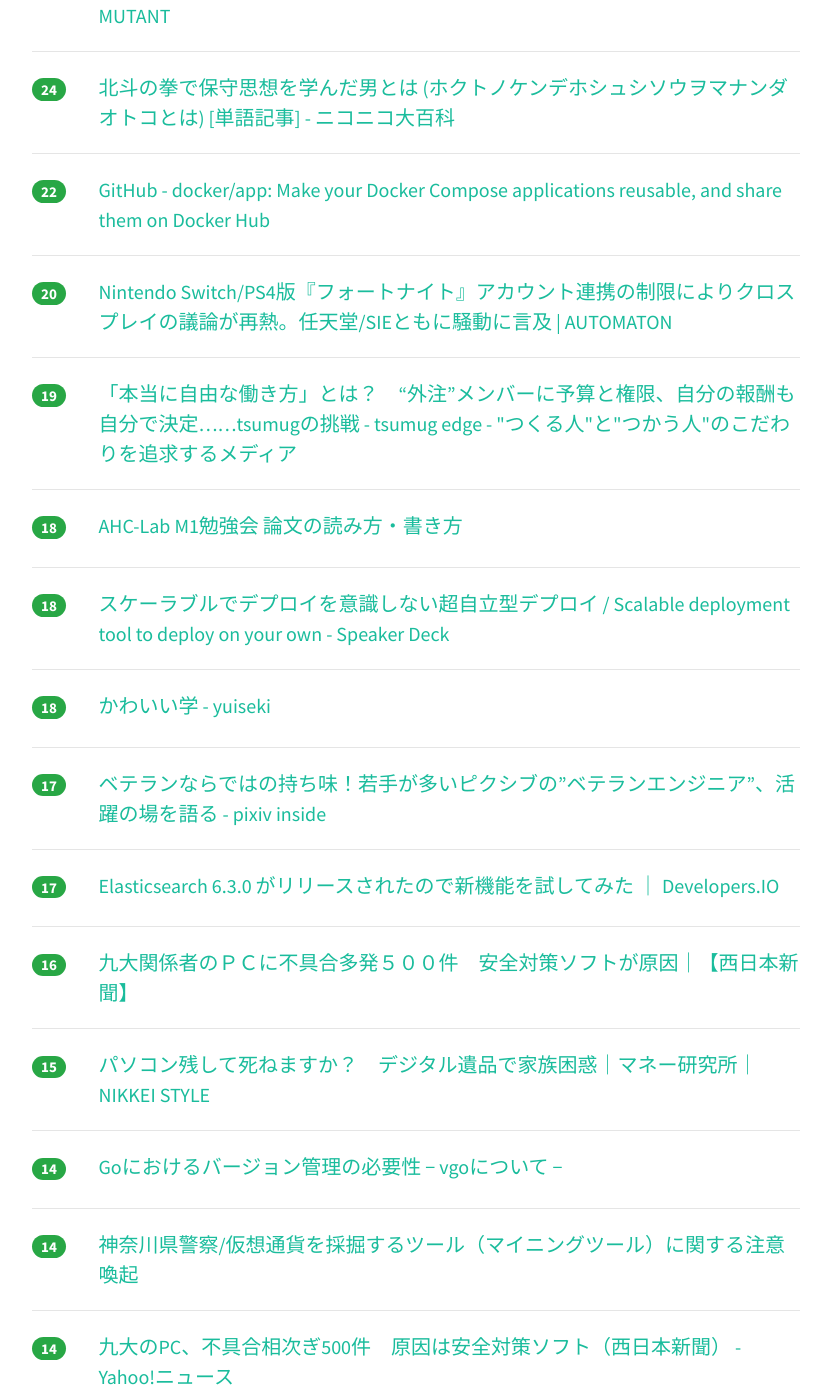
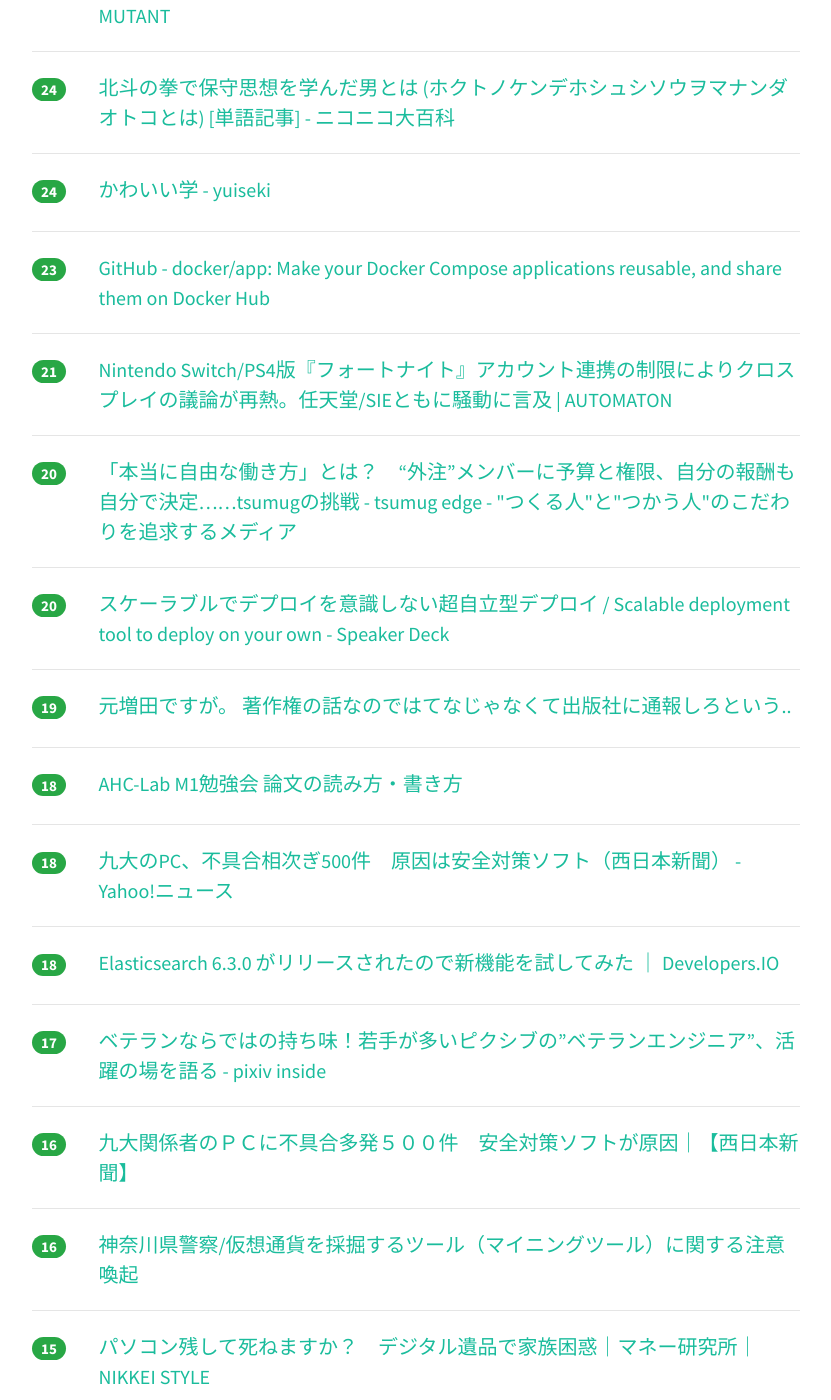
Before and after one commit to yatta47/hatena-matome-site, a Jekyll site: the page built from _posts/2018-06-16-hatena.md, in a window 1280 px wide and 1400 px high, scrolled down 1610 px. Shown: the whole window, without its empty margins (224-1055 px from the left). Built offline with Jekyll 4.4.1, drawn with Linux system fonts in a browser that asks for light colours; nearby versions of some CDN libraries; some of the changed text lies outside the part shown.

Commit message:
Updated 2018-06-16

```diff
--- a/_posts/2018-06-16-hatena.md
+++ b/_posts/2018-06-16-hatena.md
@@ -1,38 +1,43 @@
 ---
 layout: post
 title:  "2018-06-16 はてぶIT"
-date:   2018-06-16 15:01:18
+date:   2018-06-16 16:02:45
 tags: [it-hotentry]
 ---
-37 件のデータあり
+41 件のデータあり
 
 <hr><div class="row">
-<div class="col-1"><span class="badge badge-pill badge-success h2">303</span></div>
+<div class="col-1"><span class="badge badge-pill badge-success h2">328</span></div>
 <div class="col-11"><a href='https://togetter.com/li/1237551' target='_blank'>NHK「専門家によるとマイニングのサイトにアクセスした瞬間からパソコンに負荷がかかります」→専門家「全部カットされて真逆のことを報道されました！」 - Togetter</a></div>
 </div>
 <hr>
 <div class="row">
-<div class="col-1"><span class="badge badge-pill badge-success h2">197</span></div>
+<div class="col-1"><span class="badge badge-pill badge-success h2">203</span></div>
 <div class="col-11"><a href='https://anond.hatelabo.jp/20180614133405' target='_blank'>はてな的には漫画の画像を大量に使用したブログも著作権的にOKという判断らしい</a></div>
 </div>
 <hr>
 <div class="row">
-<div class="col-1"><span class="badge badge-pill badge-success h2">155</span></div>
+<div class="col-1"><span class="badge badge-pill badge-success h2">183</span></div>
 <div class="col-11"><a href='https://www3.nhk.or.jp/tohoku-news/20180614/0001607.html' target='_blank'>他人のＰＣを遠隔操作し仮想通貨｜NHK 東北のニュース</a></div>
 </div>
 <hr>
 <div class="row">
-<div class="col-1"><span class="badge badge-pill badge-success h2">105</span></div>
+<div class="col-1"><span class="badge badge-pill badge-success h2">110</span></div>
 <div class="col-11"><a href='https://mainichi.jp/articles/20180615/dde/001/040/057000c' target='_blank'>チェック：仮想通貨　マイニング初立件　「不正採掘」真っ向対立　警察「ＰＣ無断使用」／弁護側「合法」 - 毎日新聞</a></div>
 </div>
 <hr>
 <div class="row">
-<div class="col-1"><span class="badge badge-pill badge-success h2">60</span></div>
+<div class="col-1"><span class="badge badge-pill badge-success h2">68</span></div>
 <div class="col-11"><a href='http://blog.nicovideo.jp/niconews/77307.html' target='_blank'>【報告】5月30日からの断続的な障害につきまして|ニコニコインフォ</a></div>
 </div>
 <hr>
 <div class="row">
-<div class="col-1"><span class="badge badge-pill badge-success h2">38</span></div>
+<div class="col-1"><span class="badge badge-pill badge-success h2">49</span></div>
+<div class="col-11"><a href='http://totb.hatenablog.com/entry/2018/06/16/104424' target='_blank'>［グラフ］増えない賃金 - Think outside the box</a></div>
+</div>
+<hr>
+<div class="row">
+<div class="col-1"><span class="badge badge-pill badge-success h2">39</span></div>
 <div class="col-11"><a href='https://blog.whywrite.it/2018/06/15/how-to-submit-pr-to-kubernetes/' target='_blank'>kubernetesに自分のコードがマージされるまでのフロー | なぜにぶろぐ</a></div>
 </div>
 <hr>
@@ -42,17 +47,12 @@ tags: [it-hotentry]
 </div>
 <hr>
 <div class="row">
-<div class="col-1"><span class="badge badge-pill badge-success h2">36</span></div>
-<div class="col-11"><a href='http://totb.hatenablog.com/entry/2018/06/16/104424' target='_blank'>［グラフ］増えない賃金 - Think outside the box</a></div>
-</div>
-<hr>
-<div class="row">
-<div class="col-1"><span class="badge badge-pill badge-success h2">33</span></div>
+<div class="col-1"><span class="badge badge-pill badge-success h2">34</span></div>
 <div class="col-11"><a href='http://www.meti.go.jp/press/2018/06/20180615001/20180615001.html' target='_blank'>「AI・データの利用に関する契約ガイドライン」を策定しました （METI/経済産業省）</a></div>
 </div>
 <hr>
 <div class="row">
-<div class="col-1"><span class="badge badge-pill badge-success h2">29</span></div>
+<div class="col-1"><span class="badge badge-pill badge-success h2">31</span></div>
 <div class="col-11"><a href='http://www.itmedia.co.jp/mobile/articles/1806/15/news132.html' target='_blank'>日本でキャッシュレス化を進めるには何が必要なのか？ (1/2) - ITmedia Mobile</a></div>
 </div>
 <hr>
@@ -62,13 +62,13 @@ tags: [it-hotentry]
 </div>
 <hr>
 <div class="row">
-<div class="col-1"><span class="badge badge-pill badge-success h2">25</span></div>
-<div class="col-11"><a href='http://www.iwako-light.com/entry/haruosann' target='_blank'>ネガティブすぎるハルオサンのブログ！作り話と思うほどの人生に驚愕 - 人生の物語を楽しむブログ！ネガティブ・ライト</a></div>
+<div class="col-1"><span class="badge badge-pill badge-success h2">26</span></div>
+<div class="col-11"><a href='https://qiita.com/mopemope/items/f2bc3c4595409faec1c2' target='_blank'>Inside Meinheld</a></div>
 </div>
 <hr>
 <div class="row">
 <div class="col-1"><span class="badge badge-pill badge-success h2">25</span></div>
-<div class="col-11"><a href='https://qiita.com/mopemope/items/f2bc3c4595409faec1c2' target='_blank'>Inside Meinheld</a></div>
+<div class="col-11"><a href='http://www.iwako-light.com/entry/haruosann' target='_blank'>ネガティブすぎるハルオサンのブログ！作り話と思うほどの人生に驚愕 - 人生の物語を楽しむブログ！ネガティブ・ライト</a></div>
 </div>
 <hr>
 <div class="row">
@@ -82,18 +82,33 @@ tags: [it-hotentry]
 </div>
 <hr>
 <div class="row">
-<div class="col-1"><span class="badge badge-pill badge-success h2">22</span></div>
+<div class="col-1"><span class="badge badge-pill badge-success h2">24</span></div>
+<div class="col-11"><a href='https://scrapbox.io/yuiseki/%E3%81%8B%E3%82%8F%E3%81%84%E3%81%84%E5%AD%A6' target='_blank'>かわいい学 - yuiseki</a></div>
+</div>
+<hr>
+<div class="row">
+<div class="col-1"><span class="badge badge-pill badge-success h2">23</span></div>
 <div class="col-11"><a href='https://github.com/docker/app' target='_blank'>GitHub - docker/app: Make your Docker Compose applications reusable, and share them on Docker Hub</a></div>
 </div>
 <hr>
 <div class="row">
-<div class="col-1"><span class="badge badge-pill badge-success h2">20</span></div>
+<div class="col-1"><span class="badge badge-pill badge-success h2">21</span></div>
 <div class="col-11"><a href='http://jp.automaton.am/articles/newsjp/20180616-70254/' target='_blank'>Nintendo Switch/PS4版『フォートナイト』アカウント連携の制限によりクロスプレイの議論が再熱。任天堂/SIEともに騒動に言及 | AUTOMATON</a></div>
 </div>
 <hr>
 <div class="row">
+<div class="col-1"><span class="badge badge-pill badge-success h2">20</span></div>
+<div class="col-11"><a href='http://edge.tsumug.com/entry/tsumug-wayofworking' target='_blank'>「本当に自由な働き方」とは？　“外注”メンバーに予算と権限、自分の報酬も自分で決定……tsumugの挑戦 - tsumug edge - "つくる人"と"つかう人"のこだわりを追求するメディア</a></div>
+</div>
+<hr>
+<div class="row">
+<div class="col-1"><span class="badge badge-pill badge-success h2">20</span></div>
+<div class="col-11"><a href='https://speakerdeck.com/linyows/scalable-deployment-tool-to-deploy-on-your-own?slide=1' target='_blank'>スケーラブルでデプロイを意識しない超自立型デプロイ / Scalable deployment tool to deploy on your own - Speaker Deck</a></div>
+</div>
+<hr>
+<div class="row">
 <div class="col-1"><span class="badge badge-pill badge-success h2">19</span></div>
-<div class="col-11"><a href='http://edge.tsumug.com/entry/tsumug-wayofworking' target='_blank'>「本当に自由な働き方」とは？　“外注”メンバーに予算と権限、自分の報酬も自分で決定……tsumugの挑戦 - tsumug edge - "つくる人"と"つかう人"のこだわりを追求するメディア</a></div>
+<div class="col-11"><a href='https://anond.hatelabo.jp/20180616095137' target='_blank'>元増田ですが。 著作権の話なのではてなじゃなくて出版社に通報しろという..</a></div>
 </div>
 <hr>
 <div class="row">
@@ -103,12 +118,12 @@ tags: [it-hotentry]
 <hr>
 <div class="row">
 <div class="col-1"><span class="badge badge-pill badge-success h2">18</span></div>
-<div class="col-11"><a href='https://speakerdeck.com/linyows/scalable-deployment-tool-to-deploy-on-your-own?slide=1' target='_blank'>スケーラブルでデプロイを意識しない超自立型デプロイ / Scalable deployment tool to deploy on your own - Speaker Deck</a></div>
+<div class="col-11"><a href='https://headlines.yahoo.co.jp/hl?a=20180615-00010005-nishinpc-sci' target='_blank'>九大のPC、不具合相次ぎ500件　原因は安全対策ソフト（西日本新聞） - Yahoo!ニュース</a></div>
 </div>
 <hr>
 <div class="row">
 <div class="col-1"><span class="badge badge-pill badge-success h2">18</span></div>
-<div class="col-11"><a href='https://scrapbox.io/yuiseki/%E3%81%8B%E3%82%8F%E3%81%84%E3%81%84%E5%AD%A6' target='_blank'>かわいい学 - yuiseki</a></div>
+<div class="col-11"><a href='https://dev.classmethod.jp/server-side/elasticsearch/released-elasticsearch-6-3-0/' target='_blank'>Elasticsearch 6.3.0 がリリースされたので新機能を試してみた ｜ Developers.IO</a></div>
 </div>
 <hr>
 <div class="row">
@@ -117,13 +132,13 @@ tags: [it-hotentry]
 </div>
 <hr>
 <div class="row">
-<div class="col-1"><span class="badge badge-pill badge-success h2">17</span></div>
-<div class="col-11"><a href='https://dev.classmethod.jp/server-side/elasticsearch/released-elasticsearch-6-3-0/' target='_blank'>Elasticsearch 6.3.0 がリリースされたので新機能を試してみた ｜ Developers.IO</a></div>
+<div class="col-1"><span class="badge badge-pill badge-success h2">16</span></div>
+<div class="col-11"><a href='https://www.nishinippon.co.jp/nnp/national/article/424713/' target='_blank'>九大関係者のＰＣに不具合多発５００件　安全対策ソフトが原因｜【西日本新聞】</a></div>
 </div>
 <hr>
 <div class="row">
 <div class="col-1"><span class="badge badge-pill badge-success h2">16</span></div>
-<div class="col-11"><a href='https://www.nishinippon.co.jp/nnp/national/article/424713/' target='_blank'>九大関係者のＰＣに不具合多発５００件　安全対策ソフトが原因｜【西日本新聞】</a></div>
+<div class="col-11"><a href='http://www.police.pref.kanagawa.jp/mes/mesd7036.htm' target='_blank'>神奈川県警察/仮想通貨を採掘するツール（マイニングツール）に関する注意喚起</a></div>
 </div>
 <hr>
 <div class="row">
@@ -138,12 +153,7 @@ tags: [it-hotentry]
 <hr>
 <div class="row">
 <div class="col-1"><span class="badge badge-pill badge-success h2">14</span></div>
-<div class="col-11"><a href='http://www.police.pref.kanagawa.jp/mes/mesd7036.htm' target='_blank'>神奈川県警察/仮想通貨を採掘するツール（マイニングツール）に関する注意喚起</a></div>
-</div>
-<hr>
-<div class="row">
-<div class="col-1"><span class="badge badge-pill badge-success h2">14</span></div>
-<div class="col-11"><a href='https://headlines.yahoo.co.jp/hl?a=20180615-00010005-nishinpc-sci' target='_blank'>九大のPC、不具合相次ぎ500件　原因は安全対策ソフト（西日本新聞） - Yahoo!ニュース</a></div>
+<div class="col-11"><a href='http://yaneuraou.yaneu.com/2018/06/15/pc%E5%B0%86%E6%A3%8B%E3%82%BD%E3%83%95%E3%83%88%E3%80%8C%E5%B0%86%E6%A3%8B%E7%A5%9E-%E3%82%84%E3%81%AD%E3%81%86%E3%82%89%E7%8E%8B%E3%80%8D%E3%81%AB%E9%96%A2%E3%81%97%E3%81%A6%E3%81%8A%E7%AD%94/' target='_blank'>PC将棋ソフト「将棋神 やねうら王」に関してお答えします | やねうら王 公式サイト</a></div>
 </div>
 <hr>
 <div class="row">
@@ -158,17 +168,32 @@ tags: [it-hotentry]
 <hr>
 <div class="row">
 <div class="col-1"><span class="badge badge-pill badge-success h2">13</span></div>
-<div class="col-11"><a href='https://anond.hatelabo.jp/20180616095137' target='_blank'>元増田ですが。 著作権の話なのではてなじゃなくて出版社に通報しろという..</a></div>
+<div class="col-11"><a href='http://b.hatena.ne.jp/entry/s/www.newsweekjapan.jp/stories/world/2018/06/post-10389.php' target='_blank'>はてなブックマーク - 女児型セックスロボットは社会の敵 | ワールド | 最新記事 | ニューズウィーク日本版 オフィシャルサイト</a></div>
+</div>
+<hr>
+<div class="row">
+<div class="col-1"><span class="badge badge-pill badge-success h2">13</span></div>
+<div class="col-11"><a href='http://gendai.ismedia.jp/articles/-/55866' target='_blank'>物理学者はAIをこう見る～あなたは「正しく」怖がれていますか？（松浦 壮） | 現代ビジネス | 講談社（1/4）</a></div>
+</div>
+<hr>
+<div class="row">
+<div class="col-1"><span class="badge badge-pill badge-success h2">13</span></div>
+<div class="col-11"><a href='https://japan.cnet.com/article/35120946/' target='_blank'>TATERU bnb、365日民泊可能の旅館業法対応が主軸--ワンストップ「bnb kit」提供開始 - CNET Japan</a></div>
 </div>
 <hr>
 <div class="row">
 <div class="col-1"><span class="badge badge-pill badge-success h2">12</span></div>
-<div class="col-11"><a href='http://gendai.ismedia.jp/articles/-/55866' target='_blank'>物理学者はAIをこう見る～あなたは「正しく」怖がれていますか？（松浦 壮） | 現代ビジネス | 講談社（1/4）</a></div>
+<div class="col-11"><a href='https://www.lifehacker.jp/2018/06/is-google-one-cloud-storage-a-good-deal.html' target='_blank'>Googleの新しいクラウドストレージ｢Google One｣はお得か？ 比較してみた | ライフハッカー［日本版］</a></div>
 </div>
 <hr>
 <div class="row">
-<div class="col-1"><span class="badge badge-pill badge-success h2">11</span></div>
-<div class="col-11"><a href='http://yaneuraou.yaneu.com/2018/06/15/pc%E5%B0%86%E6%A3%8B%E3%82%BD%E3%83%95%E3%83%88%E3%80%8C%E5%B0%86%E6%A3%8B%E7%A5%9E-%E3%82%84%E3%81%AD%E3%81%86%E3%82%89%E7%8E%8B%E3%80%8D%E3%81%AB%E9%96%A2%E3%81%97%E3%81%A6%E3%81%8A%E7%AD%94/' target='_blank'>PC将棋ソフト「将棋神 やねうら王」に関してお答えします | やねうら王 公式サイト</a></div>
+<div class="col-1"><span class="badge badge-pill badge-success h2">12</span></div>
+<div class="col-11"><a href='https://blog.tinect.jp/?p=52114' target='_blank'>GoogleもFacebookも、Twitterもない国、中国でのインターネットの使われかた。 | Books&amp;Apps</a></div>
+</div>
+<hr>
+<div class="row">
+<div class="col-1"><span class="badge badge-pill badge-success h2">12</span></div>
+<div class="col-11"><a href='https://www.moongift.jp/2018/06/git-identity-manager-git%E3%81%AE%E3%82%A2%E3%82%AB%E3%82%A6%E3%83%B3%E3%83%88%E6%83%85%E5%A0%B1%E3%82%92%E5%88%87%E3%82%8A%E6%9B%BF%E3%81%88/' target='_blank'>Git Identity Manager - Gitのアカウント情報を切り替え MOONGIFT</a></div>
 </div>
 <hr>
 <div class="row">
@@ -177,17 +202,12 @@ tags: [it-hotentry]
 </div>
 <hr>
 <div class="row">
-<div class="col-1"><span class="badge badge-pill badge-success h2">11</span></div>
-<div class="col-11"><a href='http://b.hatena.ne.jp/entry/s/www.newsweekjapan.jp/stories/world/2018/06/post-10389.php' target='_blank'>はてなブックマーク - 女児型セックスロボットは社会の敵 | ワールド | 最新記事 | ニューズウィーク日本版 オフィシャルサイト</a></div>
+<div class="col-1"><span class="badge badge-pill badge-success h2">10</span></div>
+<div class="col-11"><a href='http://blog.btrax.com/jp/2018/06/16/japan-regulations/' target='_blank'>日本の新規サービス規制に思う事 | freshtrax | デザイン会社 btrax ブログ</a></div>
 </div>
 <hr>
 <div class="row">
-<div class="col-1"><span class="badge badge-pill badge-success h2">11</span></div>
-<div class="col-11"><a href='https://japan.cnet.com/article/35120946/' target='_blank'>TATERU bnb、365日民泊可能の旅館業法対応が主軸--ワンストップ「bnb kit」提供開始 - CNET Japan</a></div>
-</div>
-<hr>
-<div class="row">
-<div class="col-1"><span class="badge badge-pill badge-success h2">7</span></div>
+<div class="col-1"><span class="badge badge-pill badge-success h2">8</span></div>
 <div class="col-11"><a href='http://twitter.com/fujitatakanori/status/1007622900529020928' target='_blank'>藤田孝典さんのツイート: "元財務官僚で法政大学教授の小黒一正さんたちと懇親会。ポストアベノミクス含めて、日本の財政と社会保障の展望を語り合えて意義深い。どのような時代になる</a></div>
 </div>
 <hr>
```
